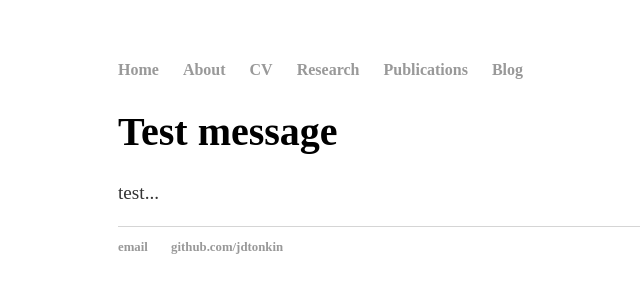
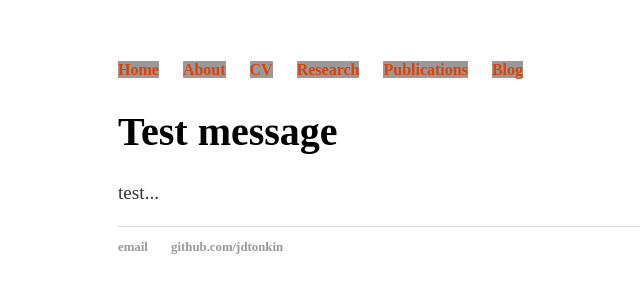
Before and after one commit to jdtonkin/jdtonkin.github.io, a Jekyll site: the page built from index.html, in a window 1280 px wide. Shown: the top 300 px of the page, without its empty margins (74-714 px from the left). Built offline with Jekyll 4.4.1, drawn with Linux system fonts in a browser that asks for light colours.

Commit message:
Update main.css

```diff
--- a/css/main.css
+++ b/css/main.css
@@ -19,7 +19,7 @@ nav ul, footer ul a {
      color: #999;
 }
 
-nav ul li a { color: #999; }
+nav ul li a { background-color: #999; color: #E14000;}
 nav ul li a:hover { color: #E14000; }
 
 
```
